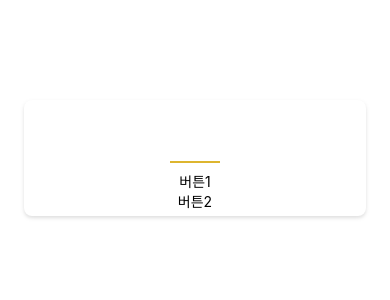
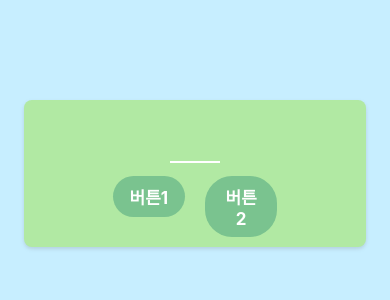
Before and after one commit to zlzlzlmo/react-native-study2, a React Native app: screen / in a window 390 px wide. Shown: the top 300 px of the page. Built offline with nearby package versions, Linux system fonts and the light colour scheme.

Commit message:
root container background color 설정

```diff
--- a/App.tsx
+++ b/App.tsx
@@ -1,8 +1,18 @@
-import { StyleSheet } from "react-native";
+import { StyleSheet, View } from "react-native";
 import StartGameScreen from "./src/screens/StartGameScreen";
+import { colors } from "./src/styles/variables";
 
 export default function App() {
-  return <StartGameScreen />;
+  return (
+    <View style={styles.rootContainer}>
+      <StartGameScreen />
+    </View>
+  );
 }
 
-const styles = StyleSheet.create({});
+const styles = StyleSheet.create({
+  rootContainer: {
+    flex: 1,
+    backgroundColor: colors.subColor3,
+  },
+});
--- a/src/components/PrimaryButton.tsx
+++ b/src/components/PrimaryButton.tsx
@@ -1,5 +1,6 @@
-import { StyleSheet, View, Text } from "react-native";
+import { StyleSheet, View, Text, Pressable } from "react-native";
 import React from "react";
+import { colors } from "../styles/variables";
 
 interface PrimaryButtonProps {
   children: string;
@@ -7,12 +8,35 @@ interface PrimaryButtonProps {
 
 const PrimaryButton = ({ children }: PrimaryButtonProps) => {
   return (
-    <View>
-      <Text>{children}</Text>
-    </View>
+    <Pressable
+      onPress={() => {}}
+      style={({ pressed }) => pressed && styles.pressed}
+    >
+      <View style={styles.container}>
+        <Text style={styles.text}>{children}</Text>
+      </View>
+    </Pressable>
   );
 };
 
 export default PrimaryButton;
 
-const styles = StyleSheet.create({});
+const styles = StyleSheet.create({
+  container: {
+    marginVertical: 5,
+    backgroundColor: colors.subColor,
+    borderRadius: 27,
+    paddingHorizontal: 16,
+    paddingVertical: 8,
+    elevation: 2,
+  },
+  text: {
+    color: "#fff",
+    textAlign: "center",
+    fontSize: 17,
+    fontWeight: "bold",
+  },
+  pressed: {
+    opacity: 0.5,
+  },
+});
--- a/src/screens/StartGameScreen.tsx
+++ b/src/screens/StartGameScreen.tsx
@@ -9,12 +9,15 @@ import {
 } from "react-native";
 import React from "react";
 import PrimaryButton from "../components/PrimaryButton";
+import { colors } from "../styles/variables";
 
 // * StyleSheet에 elevation 스타일 속성이 있는데 숫자가 높을 수록 box-shadow 효과를 보여준다  ( 안드로이드만 가능 ! )
 // ! IOS도 shadow효과를 주고 싶으면 shadowColor, shadowOffset, shadowOpacity, shadowRadius를 사용해야한다 ( 이것은 IOS만 가능 하기 때문에 두 플랫폼 모두 적용하려면 elevation과 이거 모두 적용 해야함 )
 
 // * TextInput에 있는 keyboardType 속성 값으로 인풋 입력시 사용할 키보드 타입을 지정할 수 있다.
 // * 또한 default 각 문장별로 첫번째 문자는 대문자로 쓰이는데 autoCapitalize 를 false를 주면 대문자로 변환하는걸 막을 수 있다.
+
+// * width 100% 처럼 보이는것은 align Items 의 기본값이 stretch이기 떄문이다.
 const StartGameScreen = () => {
   return (
     <SafeAreaView style={styles.container}>
@@ -25,8 +28,14 @@ const StartGameScreen = () => {
           keyboardType="number-pad"
           autoCapitalize="none"
         />
-        <PrimaryButton>버튼1</PrimaryButton>
-        <PrimaryButton>버튼2</PrimaryButton>
+        <View style={styles.buttonContainer}>
+          <View style={styles.button}>
+            <PrimaryButton>버튼1</PrimaryButton>
+          </View>
+          <View style={styles.button}>
+            <PrimaryButton>버튼2</PrimaryButton>
+          </View>
+        </View>
       </View>
     </SafeAreaView>
   );
@@ -38,8 +47,11 @@ const styles = StyleSheet.create({
   container: {
     flex: 1,
     paddingTop: Platform.OS === "android" ? StatusBar.currentHeight : 0,
+    width: "100%",
   },
   inputContainer: {
+    justifyContent: "center",
+    alignItems: "center",
     marginTop: 100,
     marginHorizontal: 24,
     borderRadius: 8,
@@ -52,17 +64,26 @@ const styles = StyleSheet.create({
     },
     shadowRadius: 3.84,
     shadowOpacity: 0.25,
-    alignItems: "center",
+
+    backgroundColor: colors.mainColor,
   },
   numberInput: {
     width: 50,
     height: 50,
     fontSize: 32,
-    borderBottomColor: "#ddb52f",
+    borderBottomColor: "#fff",
     borderBottomWidth: 2,
-    color: "#ddb52f",
+    color: "#fff",
     marginVertical: 8,
     fontWeight: "bold",
     textAlign: "center",
   },
+
+  buttonContainer: {
+    flexDirection: "row",
+  },
+  button: {
+    flex: 1,
+    marginHorizontal: 10,
+  },
 });
--- /dev/null
+++ b/src/styles/variables.ts
@@ -0,0 +1,6 @@
+export const colors = {
+  mainColor: "#b1e9a3",
+  subColor: "#7ac38f",
+  subColor2: "#88e0d0",
+  subColor3: "#c7eeff",
+};
```
